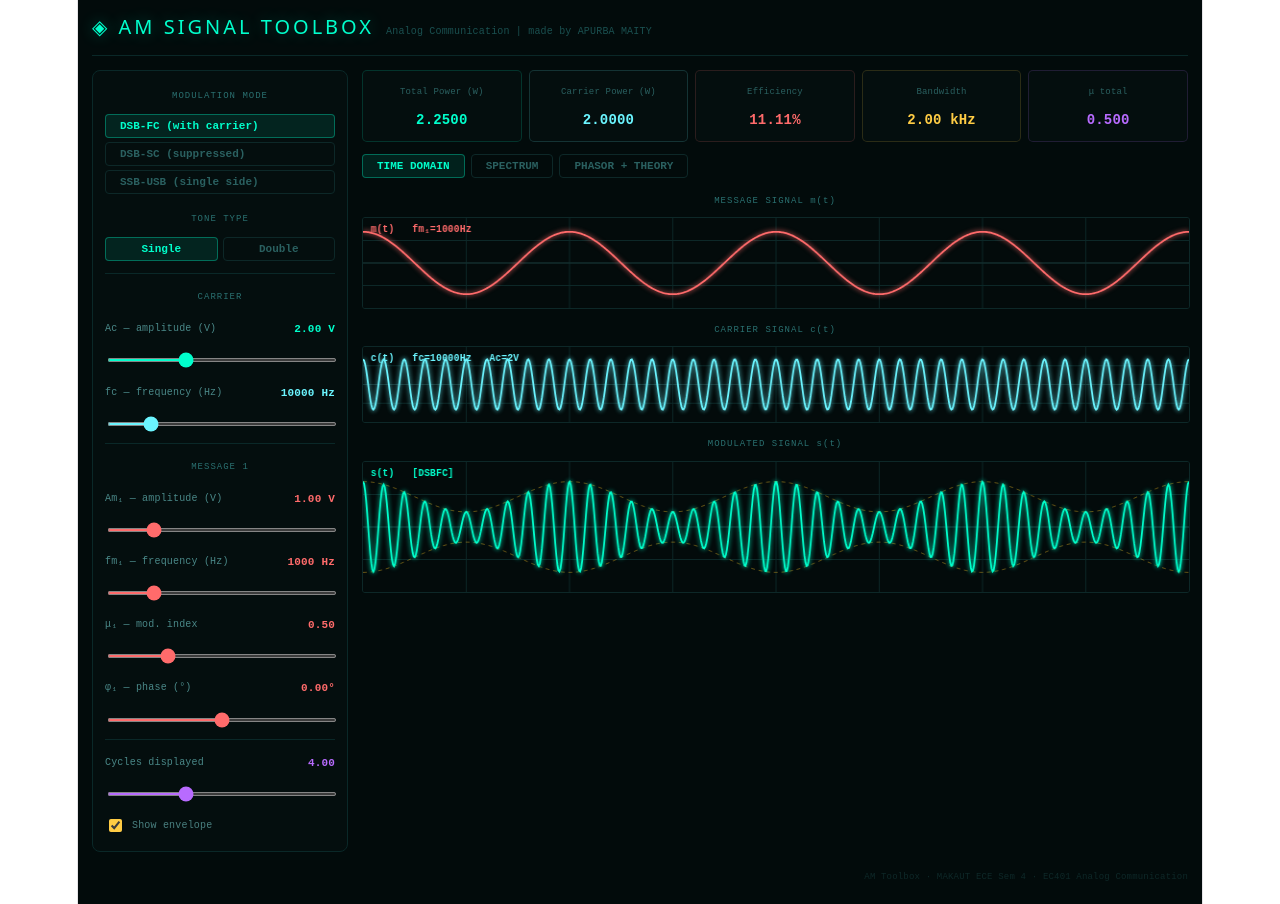
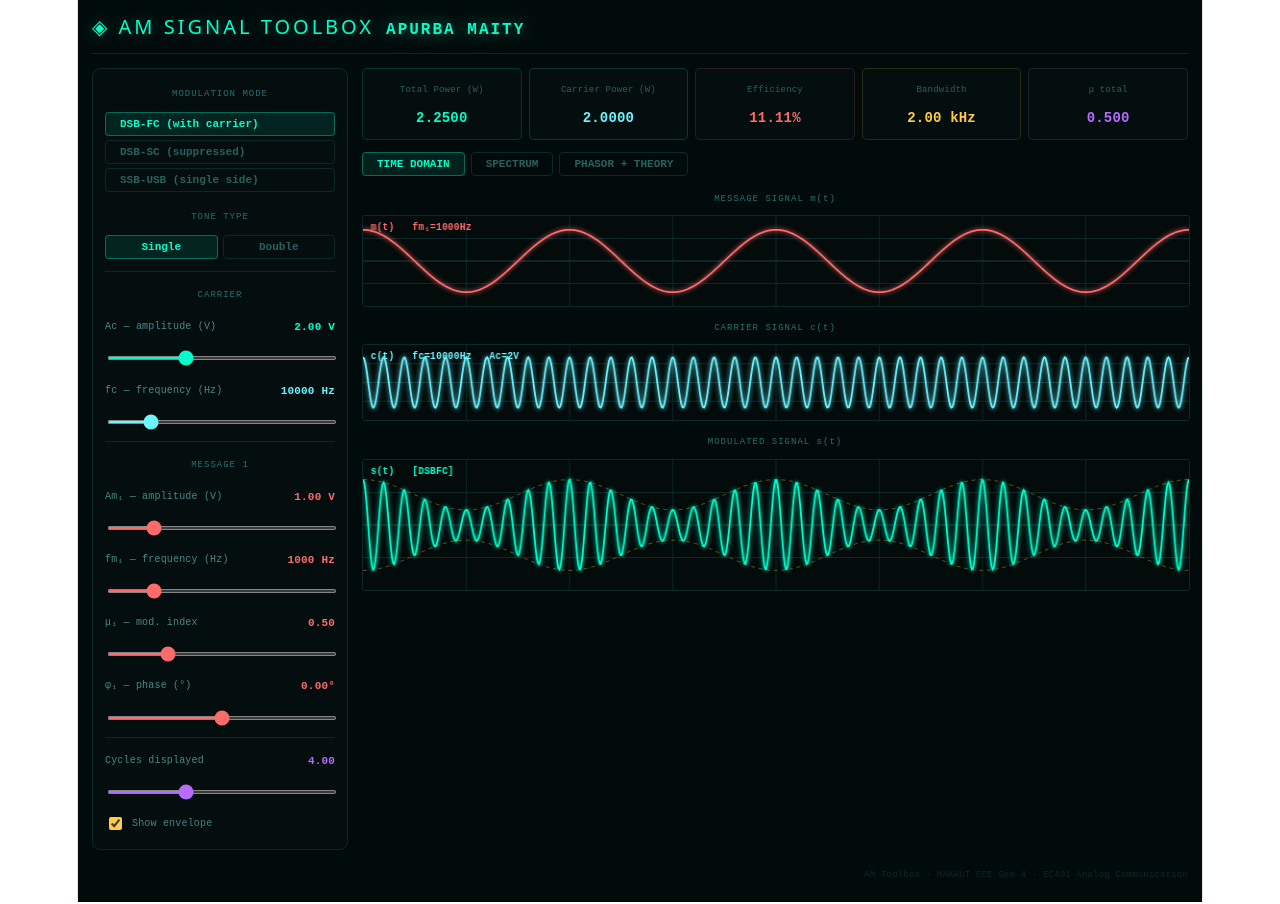
Before and after one commit to SecretiveCodeRunner/my-react-app, a React (Vite) app: page / in a window 1280 px wide. Built offline with nearby package versions, Linux system fonts and the light colour scheme.

Commit message:
Updated homepage

```diff
--- a/src/App.jsx
+++ b/src/App.jsx
@@ -411,7 +411,7 @@ export default function AMToolbox() {
           <h1 style={{ margin: 0, fontSize: 20, color: "#00ffcc", letterSpacing: 3, textShadow: "0 0 16px #00ffcc55" }}>
             ◈ AM SIGNAL TOOLBOX
           </h1>
-          <span style={{ color: "#1a5050", fontSize: 10 }}>Analog Communication | made by APURBA MAITY</span>
+          <span style={{ color: "#00ffcc", fontSize:16,fontWeight:"bold",letterSpacing:2,textShadow: "0 0 16px #00ffcc88" }}>APURBA MAITY</span>
         </div>
       </div>
 
```
